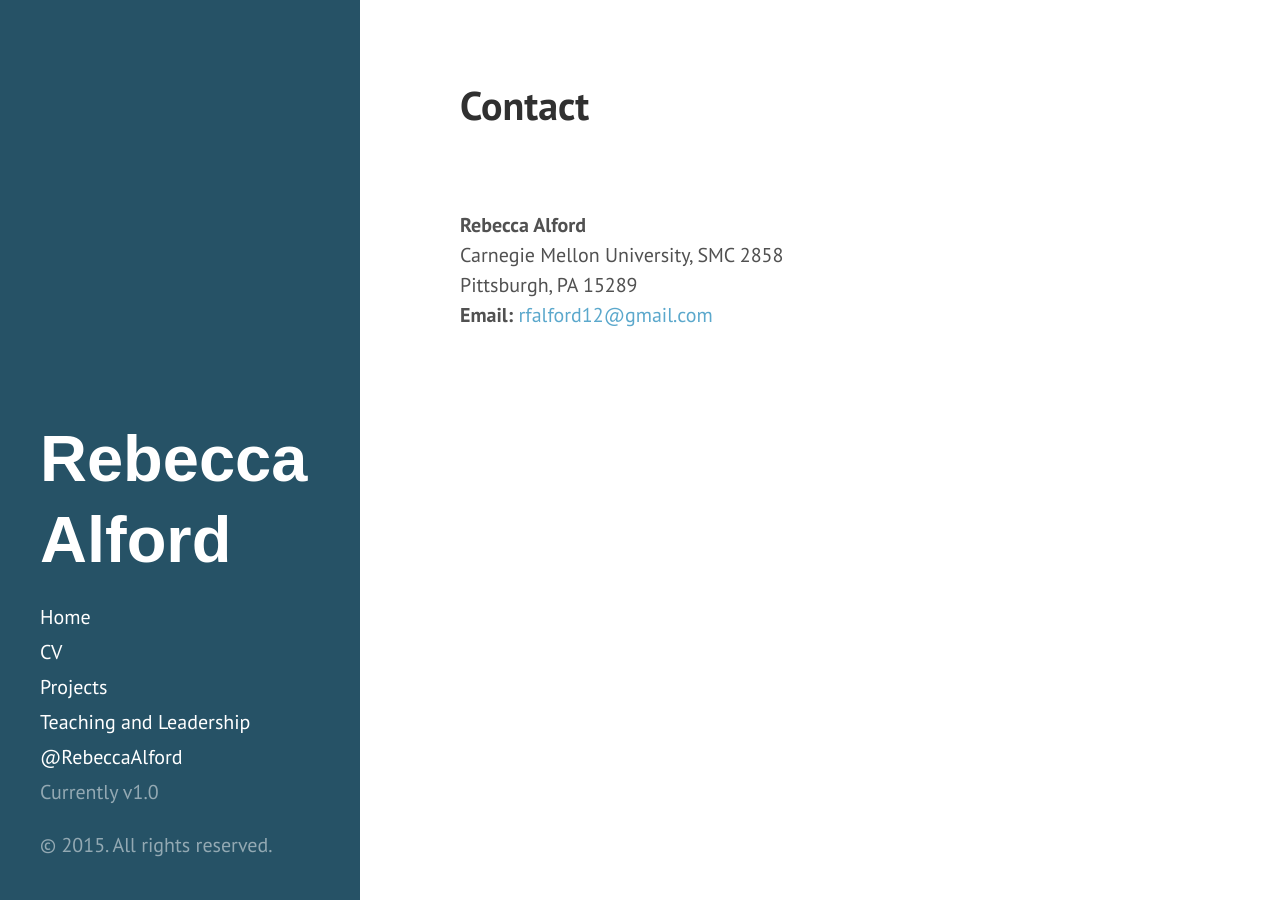
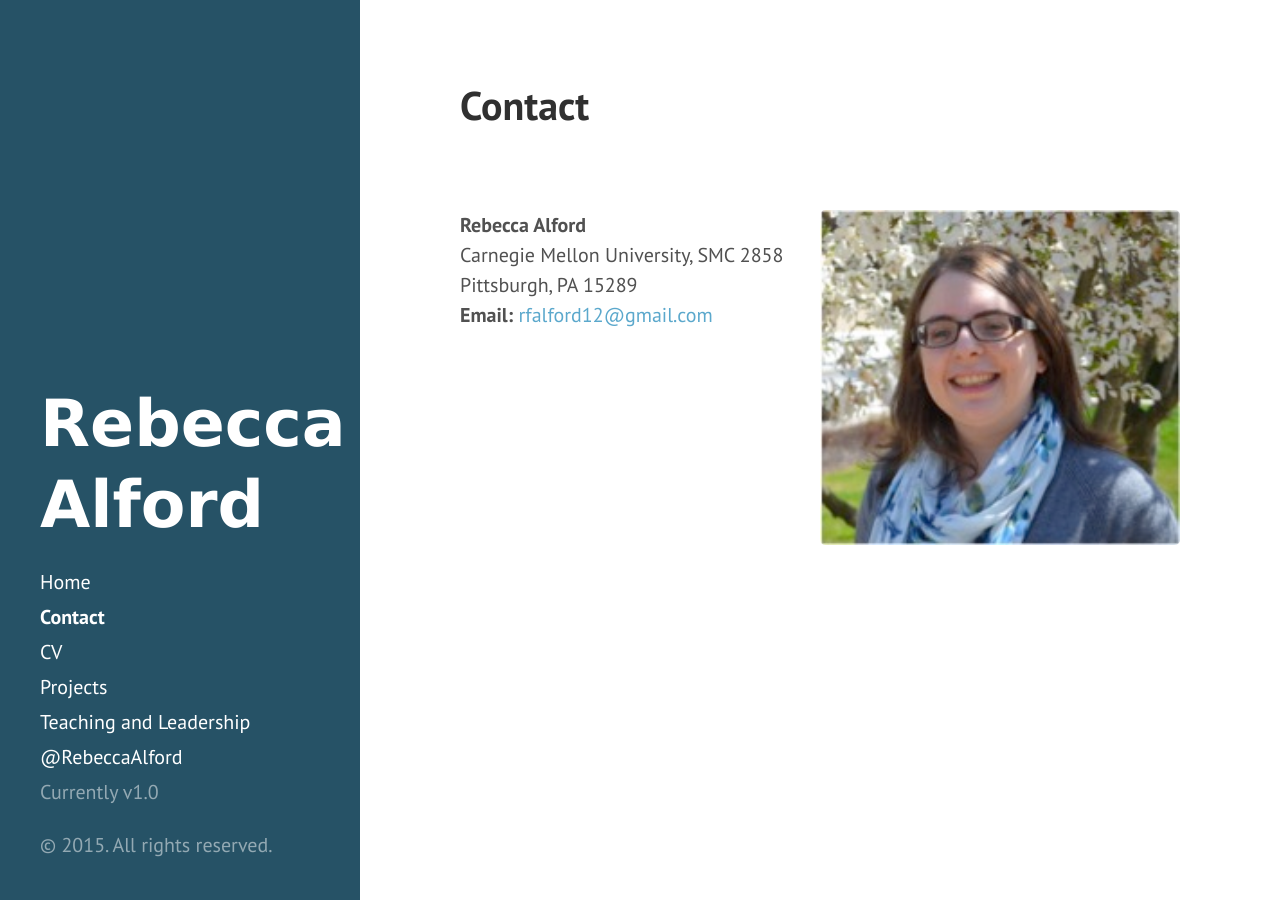
Before and after one commit to rfalford12/rfalford12.github.io, a Jekyll site: the page built from pages/contact.md, in a window 1280 px wide. Built offline with Jekyll 4.4.1, drawn with Linux system fonts in a browser that asks for light colours; Markdown is read by kramdown in place of the engine named in the settings.

Commit message:
Small page updates

```diff
--- a/_includes/sidebar.html
+++ b/_includes/sidebar.html
@@ -25,6 +25,9 @@
           {% if node.layout == "cv" %}
             <a class="sidebar-nav-item{% if page.url == node.url %} active{% endif %}" href="{{ node.url }}">{{ node.title }}</a>
           {% endif %}
+          {% if node.layout == "contact" %}
+            <a class="sidebar-nav-item{% if page.url == node.url %} active{% endif %}" href="{{ node.url }}">{{ node.title }}</a>
+          {% endif %}
         {% endif %}
       {% endfor %}
 
--- a/_layouts/contact.html
+++ b/_layouts/contact.html
@@ -5,6 +5,9 @@ layout: default
 <div class="page">
   <h1 class="page-title">{{ page.title }}</h1>
 </div>
+
+<img src="{{ site.baseurl }}public/headshot_2015.jpg"
+style="float: right" alt="RebeccaAlford" width="50%"/>
 
 <div class="contact-info">
     {% for item in page.contact-info %}
--- a/public/css/hyde.css
+++ b/public/css/hyde.css
@@ -77,7 +77,7 @@ html {
 .sidebar-about h1 {
   color: #fff;
   margin-top: 0;
-  font-family: Arial, "Verdana", sans-serif;
+  font-family: "Verdana", sans-serif;
   font-size: 3.25rem;
 }
 
```
Also changed, not shown: public/apple-touch-icon-144-precomposed.png, public/favicon.ico.
